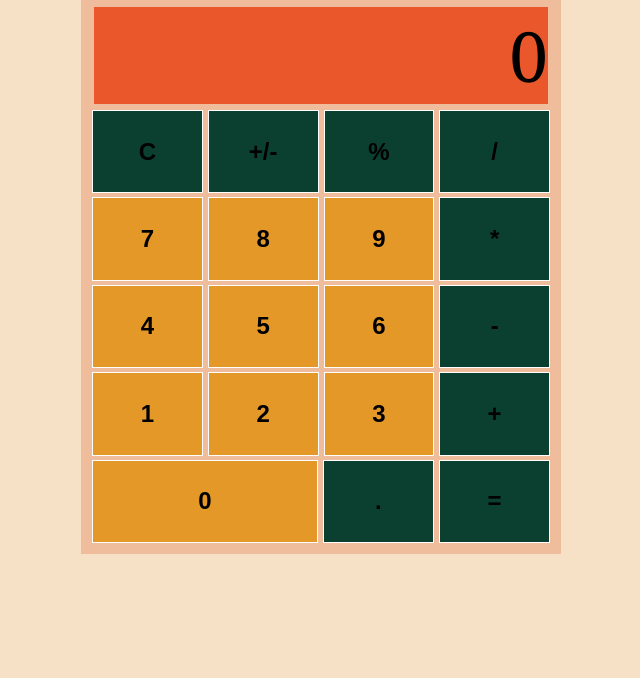
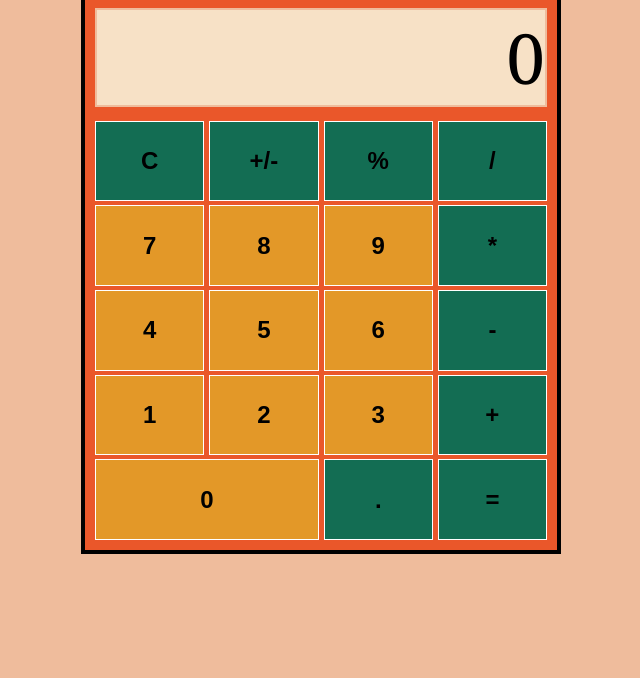
Before and after one commit to alexwittwer/simpleCalc, a plain HTML site: page index.html in a window 1280 px wide. Shown: the part 122-800 px from the top of the page, without its empty margins (319-959 px from the left). Drawn offline with Linux system fonts and the light colour scheme.

Commit message:
change minor styling

```diff
--- a/style.css
+++ b/style.css
@@ -3,7 +3,7 @@ body {
   align-items: center;
   justify-content: center;
   flex-direction: column;
-  background-color: #f7e1c6;
+  background-color: #efbc9c;
 }
 
 h1 {
@@ -18,19 +18,19 @@ h1 {
   box-sizing: border-box;
   height: 70vh;
   width: 480px;
-  background-color: #efbc9c;
+  background-color: #ea572a;
   flex-direction: column;
   display: flex;
   justify-content: space-between;
   border-style: solid;
-  border-width: 1px;
-  border-color: #efbc9c;
+  border-width: 4px;
+  border-color: #000000;
   gap: 4px;
   padding: 10px;
 }
 
 .calcWindow {
-  background-color: #ea572a;
+  background-color: #f7e1c6;
   font-family: "Noto Serif", serif;
   font-size: 52pt;
   display: flex;
@@ -41,6 +41,7 @@ h1 {
   border-style: solid;
   border-width: 2px;
   border-color: #efbc9c;
+  margin-bottom: 10px;
 }
 
 .r1,
@@ -76,7 +77,7 @@ button:active {
 }
 
 .funcBtn {
-  background-color: #0b3f30;
+  background-color: #136d53;
   flex: 1;
   margin: 0;
   padding: 0;
@@ -87,5 +88,5 @@ button:active {
 }
 
 #zero {
-  flex-grow: 2.05;
+  flex-grow: 2.07;
 }
```
